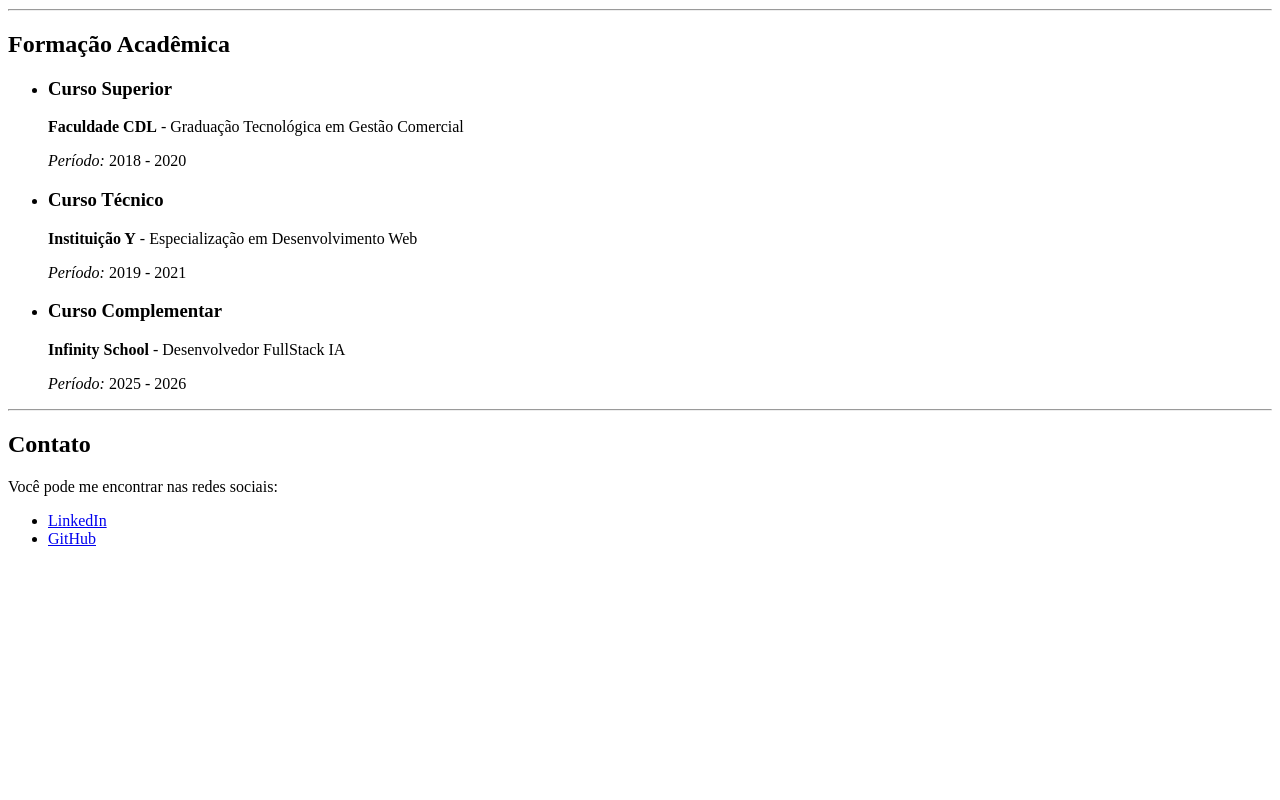
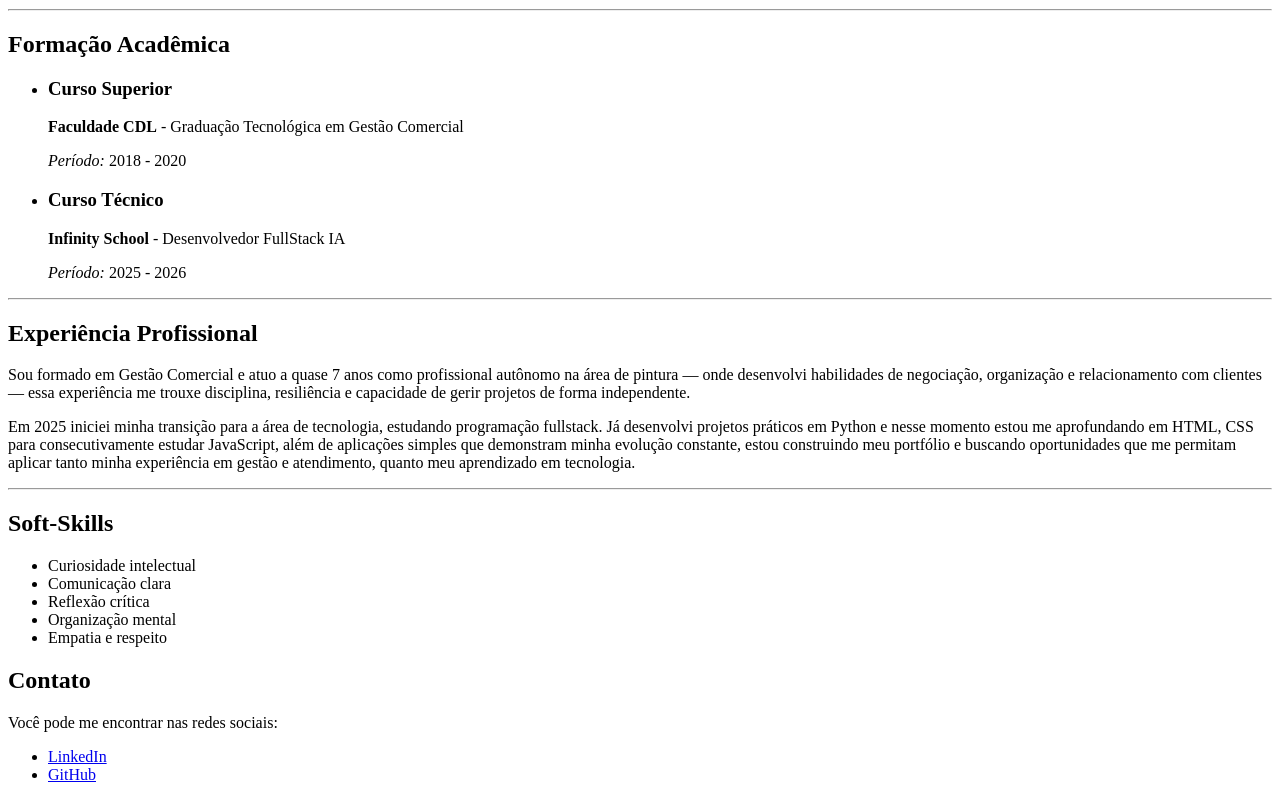
Before and after one commit to rodrigomonte07/portifolio_sinples, a plain HTML site: page portifolio_simples/index.html in a window 1280 px wide. Shown: the part 470-1270 px from the top of the page. Before the commit the page ends 1034 px from the top, so only its background shows below. Drawn offline with Linux system fonts and the light colour scheme.

Commit message:
Enhance portfolio with experience and skills sections
Added professional experience and soft skills sections to the portfolio.

```diff
--- a/portifolio_simples/index.html
+++ b/portifolio_simples/index.html
@@ -27,18 +27,29 @@
 
         <li>
             <h3>Curso Técnico</h3>
-        <p><strong>Instituição Y</strong> - Especialização em Desenvolvimento Web</p>
-        <p><i>Período:</i> 2019 - 2021</p>
-        </li>
-
-        <li>
-            <h3>Curso Complementar</h3>
         <p><strong>Infinity School</strong> - Desenvolvedor FullStack IA</p>
         <p><i>Período:</i> 2025 - 2026</p>
         </li>
     </ul>
 
     <hr>
+
+    <h2>Experiência Profissional</h2>
+
+    <p>Sou formado em Gestão Comercial e atuo a quase 7 anos como profissional autônomo na área de pintura —  onde desenvolvi habilidades de negociação, organização e relacionamento com clientes — essa experiência me trouxe disciplina, resiliência e capacidade de gerir projetos de forma independente.</p>
+
+    <p>Em 2025 iniciei minha transição para a área de tecnologia, estudando programação fullstack. Já desenvolvi projetos práticos em Python  e nesse momento estou me aprofundando em HTML, CSS para consecutivamente estudar JavaScript, além de aplicações simples que demonstram minha evolução constante, estou construindo meu portfólio e buscando oportunidades que me permitam aplicar tanto minha experiência em gestão e atendimento, quanto meu aprendizado em tecnologia.</p>
+<hr>
+
+    <h2>Soft-Skills</h2>
+
+    <ul>
+        <li>Curiosidade intelectual</li>
+        <li>Comunicação clara</li>
+        <li>Reflexão crítica</li>
+        <li>Organização mental </li>
+        <li>Empatia e respeito </li>
+    </ul>
 
     <h2>Contato</h2>
 
```
